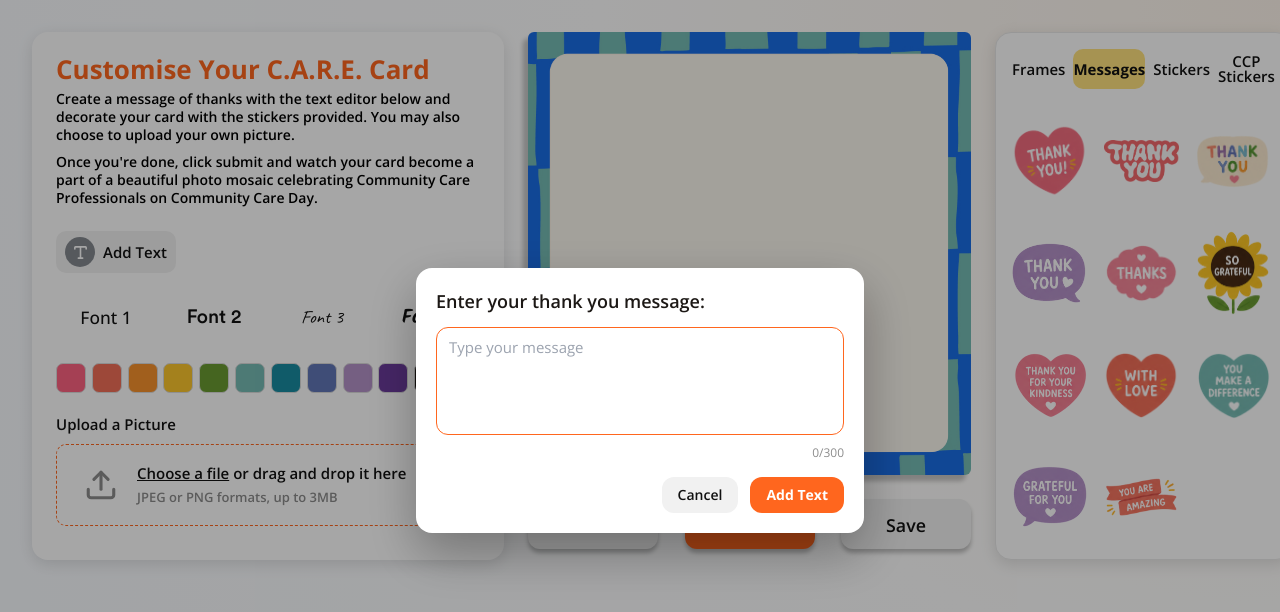
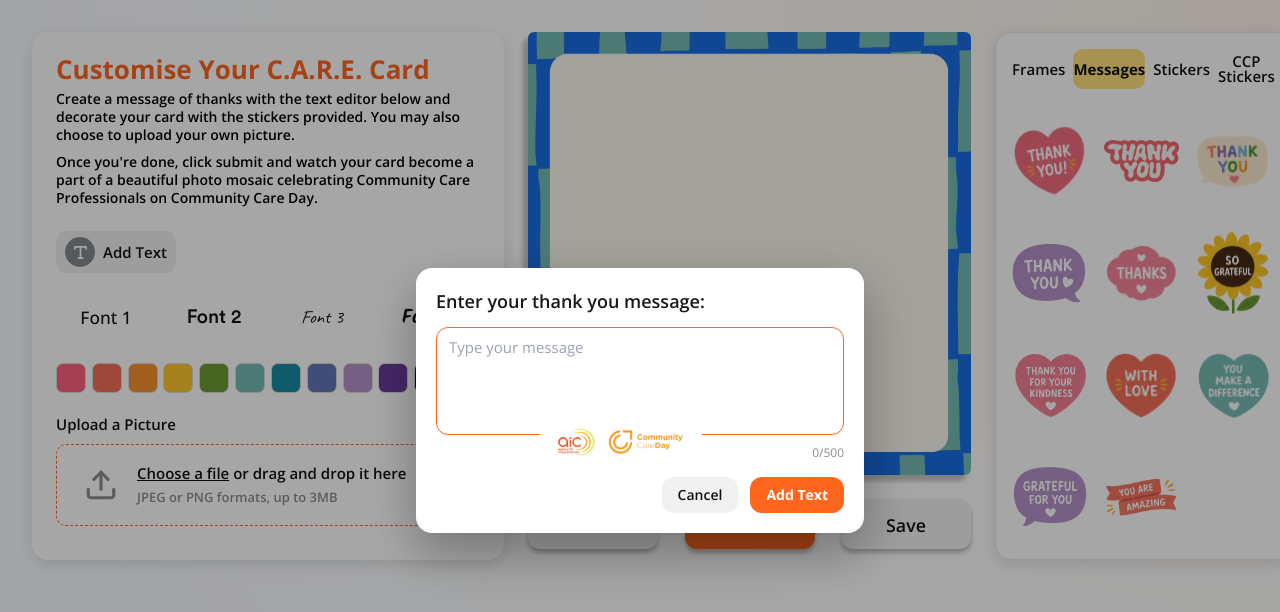
Before and after one commit to kent12t/aic-card-maker, a Next.js app: page / in a window 1280 px wide. Both pictures are taken after a click on the button "Add Text". Shown: the top 612 px of the page. Built offline with nearby package versions, Linux system fonts and the light colour scheme; a web font is replaced by a local one.

Commit message:
fix: increase input limit, z index logo

```diff
--- a/app/page.tsx
+++ b/app/page.tsx
@@ -156,7 +156,7 @@ function getFontClass(font: FontKey) {
 }
 
 function normalizeTextInput(input: string) {
-  const source = input.replace(/\r\n/g, "\n").slice(0, 300);
+  const source = input.replace(/\r\n/g, "\n").slice(0, 500);
   if (!source) return "";
 
   const maxCharsPerLine = 28;
@@ -854,7 +854,7 @@ export default function Home() {
                   );
                 })}
 
-              <div className="pointer-events-none absolute bottom-2 -left-1 h-[50px] w-[194px]">
+              <div className="pointer-events-none absolute z-[99] bottom-2 -left-1 h-[50px] w-[194px]">
                 <Image src="/assets/misc/Card_Footer.png" alt="Card footer" fill sizes="194px" className="object-contain" unoptimized />
               </div>
 
@@ -950,12 +950,12 @@ export default function Home() {
               value={textModalValue}
               onChange={(event) => setTextModalValue(event.target.value)}
               rows={4}
-              maxLength={300}
+              maxLength={500}
               autoFocus
               className="mt-3 w-full resize-none rounded-xl border border-[#dbdbdb] px-3 py-2 text-[15px] outline-none focus:border-[#ff661e]"
               placeholder="Type your message"
             />
-            <p className="mt-1 text-right text-xs text-[#8c8c8c]">{textModalValue.length}/300</p>
+            <p className="mt-1 text-right text-xs text-[#8c8c8c]">{textModalValue.length}/500</p>
             <div className="mt-4 flex justify-end gap-3">
               <button
                 type="button"
```
